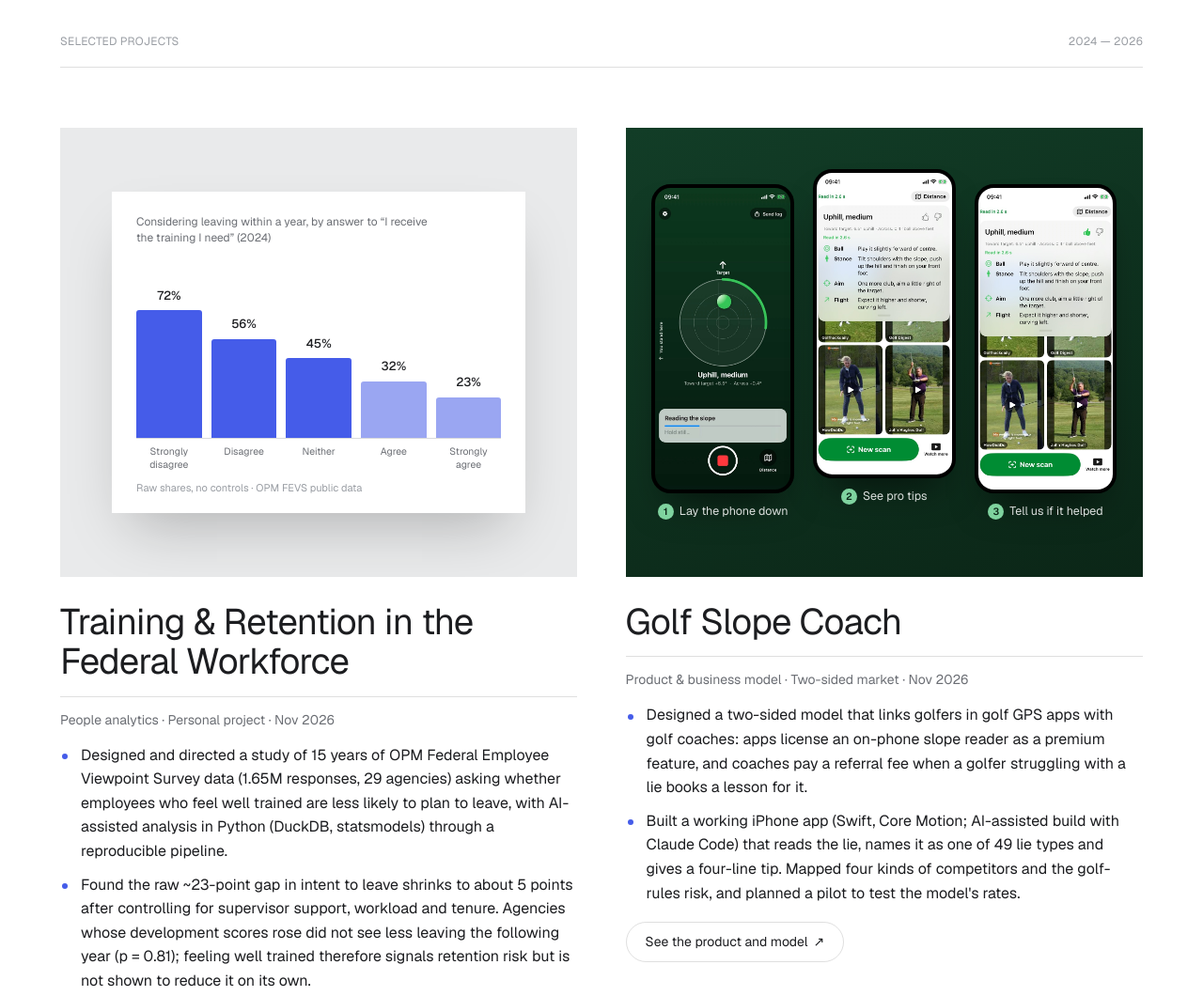
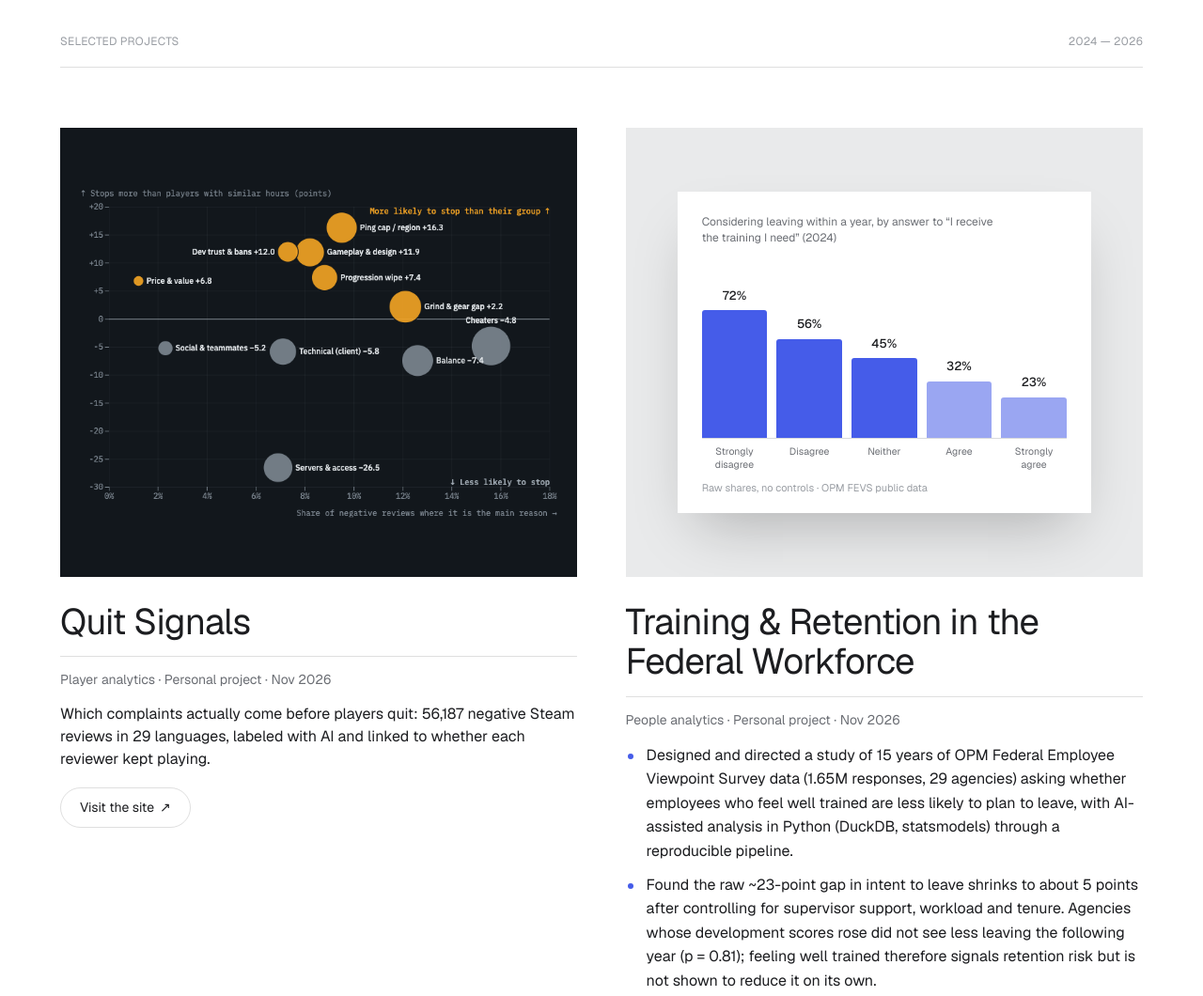
Before and after one commit to HosungKim48/hosungkim48.github.io, a plain HTML site: page projects.html in a window 1280 px wide. Shown: the part 460-1520 px from the top of the page at 94% size. Drawn offline with nearby package versions, Linux system fonts and the light colour scheme.

Commit message:
Add Quit Signals project card
Links to the live site at https://hosungkim48.github.io/quit-signals/ with a thumbnail of its Loud vs decisive chart.

Co-Authored-By: Claude Opus 5.5 <noreply@anthropic.com>

```diff
--- a/projects.html
+++ b/projects.html
@@ -46,6 +46,18 @@
     </div>
 
     <div class="proj-grid">
+
+      <article class="proj reveal">
+        <a class="proj-panel" href="https://hosungkim48.github.io/quit-signals/" target="_blank" rel="noopener" aria-label="Open the Quit Signals site">
+          <img src="assets/quit-signals-thumb.png" alt="Quit Signals chart: how common each WARDOGS complaint is versus how much more often its reviewers stopped playing" style="width:100%;height:100%;object-fit:contain;background:#12171C">
+        </a>
+        <div class="proj-text">
+          <h3>Quit Signals</h3>
+          <p class="proj-tag">Player analytics · Personal project · Nov 2026</p>
+          <p>Which complaints actually come before players quit: 56,187 negative Steam reviews in 29 languages, labeled with AI and linked to whether each reviewer kept playing.</p>
+          <a class="proj-link" href="https://hosungkim48.github.io/quit-signals/" target="_blank" rel="noopener">Visit the site <span aria-hidden="true">↗</span></a>
+        </div>
+      </article>
 
       <article class="proj reveal">
         <a class="proj-panel" href="projects/fevs.html" aria-label="Read the training and retention case study">
```
Also changed, not shown: assets/quit-signals-thumb.png (added).
